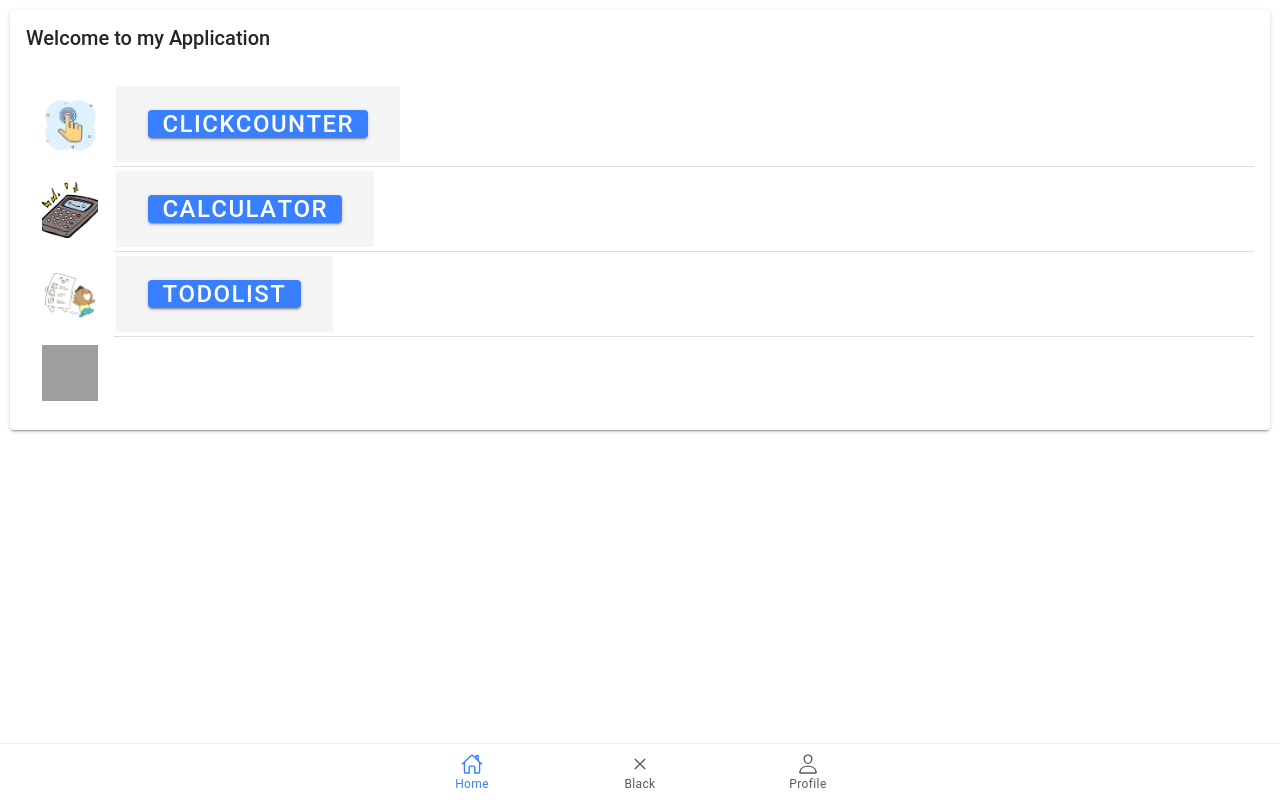
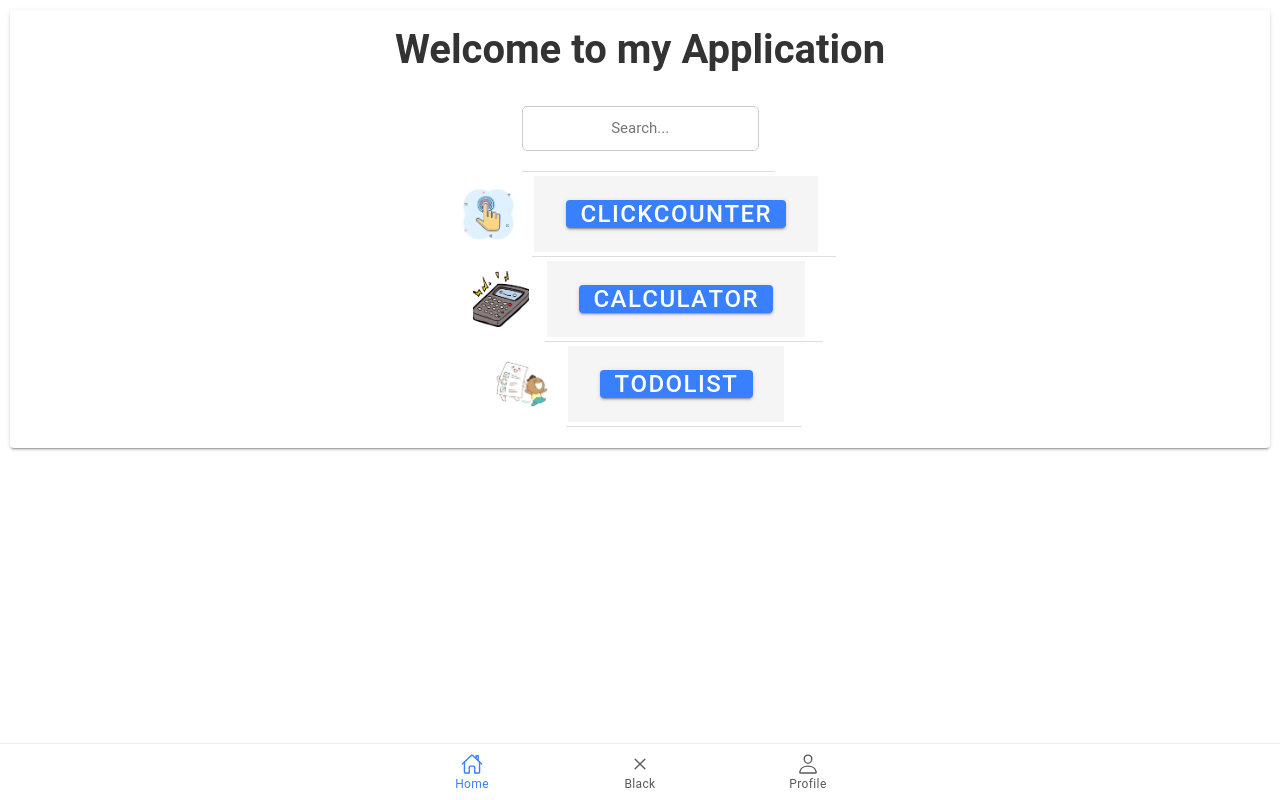
Before and after one commit to hannajanemanlangit26/ion-t-martisano, a React (Vite) app: page /Home in a window 1280 px wide. Built offline with nearby package versions, Linux system fonts and the light colour scheme; grey boxes are pictures that could not be loaded.

Commit message:
added a dynamic search in home

```diff
--- a/src/pages/Home.tsx
+++ b/src/pages/Home.tsx
@@ -1,4 +1,4 @@
-import React from 'react';
+import React, { useState } from 'react';
 import {
   IonButton,
   IonCard,
@@ -15,44 +15,47 @@ import {
 import './home.css';
 
 function Home() {
+  const [searchQuery, setSearchQuery] = useState('');
+
+  const items = [
+    { id: 1, label: 'Clickcounter', thumbnail: '../src/assets/click.webp', href: 'clickcounter' },
+    { id: 2, label: 'Calculator', thumbnail: '../src/assets/calcu.webp', href: '/Calculator' },
+    { id: 3, label: 'TodoList', thumbnail: '../src/assets/todo.png', href: '/TodoList' },
+  ];
+
+  const filteredItems = items.filter((item) =>
+    item.label.toLowerCase().includes(searchQuery.toLowerCase())
+  );
+
   return (
     <IonCard>
       <IonCardHeader>
-        <IonCardTitle>Welcome to my Application</IonCardTitle>
+        <IonCardTitle className="app-title">Welcome to my Application</IonCardTitle>
         <IonCardSubtitle></IonCardSubtitle>
       </IonCardHeader>
-      <IonCardContent>
-        <IonList>
+      <IonCardContent className="card-content">
+        <IonList className="centered-list">
           <IonItem>
-            <IonThumbnail slot="start">
-              <img alt="Silhouette of mountains" src="../src/assets/click.webp" />
-            </IonThumbnail>
-            <IonButton href='clickcounter'>Clickcounter</IonButton>
+          <input
+          type="text"
+          placeholder="Search..."
+          value={searchQuery}
+          onChange={(e) => setSearchQuery(e.target.value)}
+          className="centered-input"
+          />
           </IonItem>
-
-          <IonItem>
-            <IonThumbnail slot="start">
-              <img alt="Silhouette of mountains" src="../src/assets/calcu.webp" />
-            </IonThumbnail>
-            <IonButton href='/Calculator'>Calculator</IonButton>
-          </IonItem>
-
-          <IonItem>
-            <IonThumbnail slot="start">
-              <img alt="Silhouette of mountains" src="../src/assets/todo.png" />
-            </IonThumbnail>
-            <IonButton href='/TodoList'>TodoList</IonButton>
-          </IonItem>
-
-          <IonItem lines="none">
-            <IonThumbnail slot="start">
-              <img alt="Silhouette of mountains" src="https://ionicframework.com/docs/img/demos/thumbnail.svg" />
-            </IonThumbnail>
-            <IonLabel></IonLabel>
-          </IonItem>
+          {filteredItems.map((item) => (
+            <IonItem key={item.id}>
+              <IonThumbnail slot="start">
+                <img alt="Silhouette of mountains" src={item.thumbnail} />
+              </IonThumbnail>
+              <IonButton href={item.href}>{item.label}</IonButton>
+            </IonItem>
+          ))}
         </IonList>
       </IonCardContent>
     </IonCard>
   );
 }
+
 export default Home;
--- a/src/pages/home.css
+++ b/src/pages/home.css
@@ -1,23 +1,47 @@
 /* Home.css */
-.post-item {
-    position: relative;
-  }
+.search-container {
+  display: flex;
+  flex-direction: column;
+  align-items: center;
+}
 
-  .background-image {
-    position: absolute;
-    top: 0;
-    left: 0;
-    width: 100%;
-    height: 100%;
-    background-image: url('../src/assets/nature.jpg'); /* Replace 'background-image.jpg' with your actual image file */
-    background-size: cover;
-    background-position: center;
-    opacity: 0.5; /* Adjust the opacity as needed */
-    z-index: -1; /* Ensure the background is behind other content */
-  }
+.search-input {
+  width: 100%;
+  max-width: 300px;
+  padding: 10px;
+  font-size: 16px;
+  border: 1px solid #ccc;
+  border-radius: 5px;
+  margin-bottom: 10px;
+}
 
-  .description-text {
-    font-size: 14px;
-    display: flex;
-    align-items: center; /* Center items vertically */
-  }
+.app-title {
+  font-size: 40px;
+  font-weight: bold;
+  color: #333;
+  text-align: center;
+}
+
+.card-content {
+  display: flex;
+  justify-content: center;
+}
+
+.centered-list {
+  display: flex;
+  flex-direction: column;
+  align-items: center;
+}
+
+.centered-input {
+  display: block;
+  margin: 0 auto;
+  text-align: center;
+  width: 100%;
+  max-width: 300px;
+  padding: 10px;
+  font-size: 15px;
+  border: 1px solid #ccc;
+  border-radius: 5px;
+  margin-bottom: 20px;
+}
```
